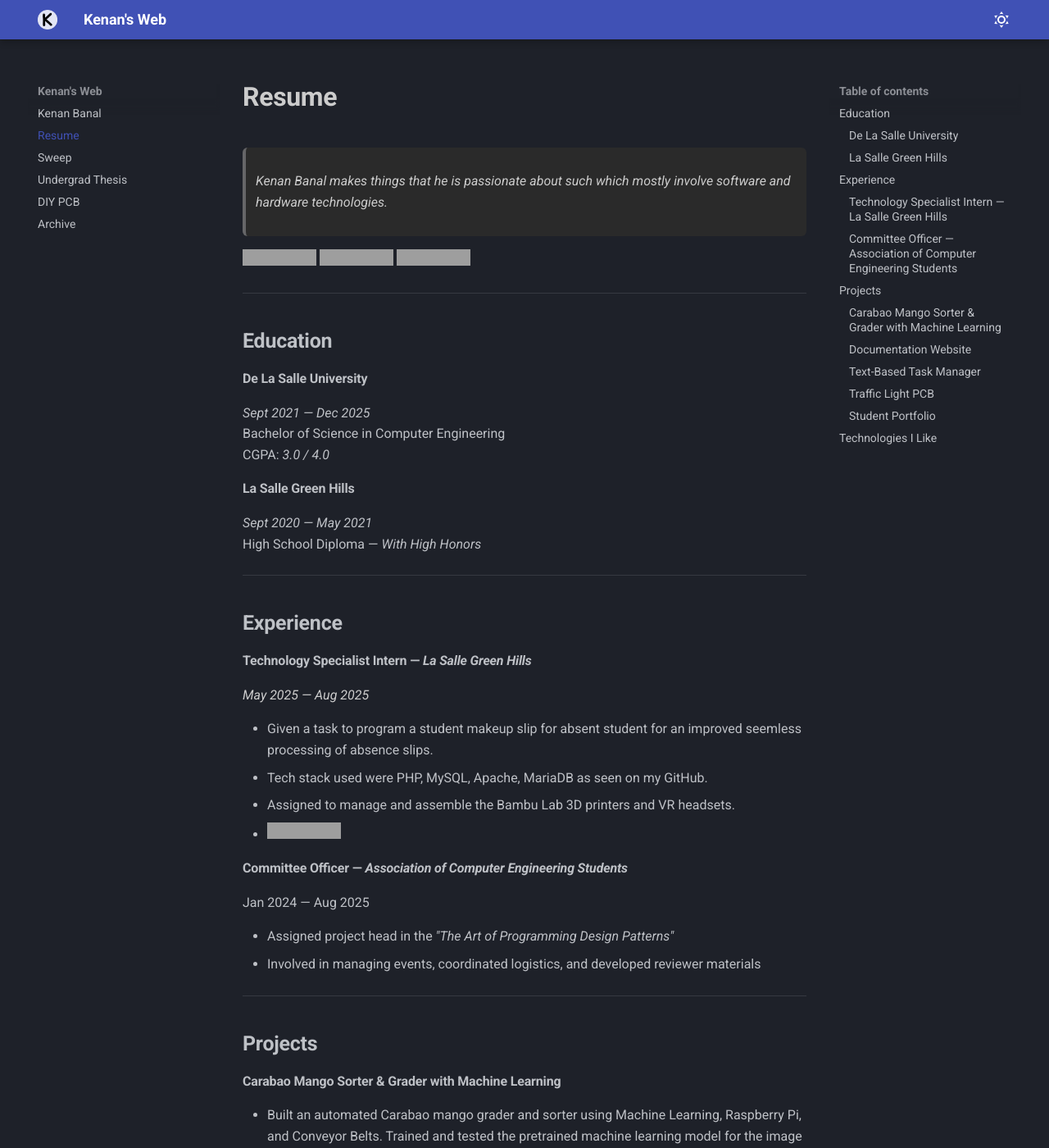
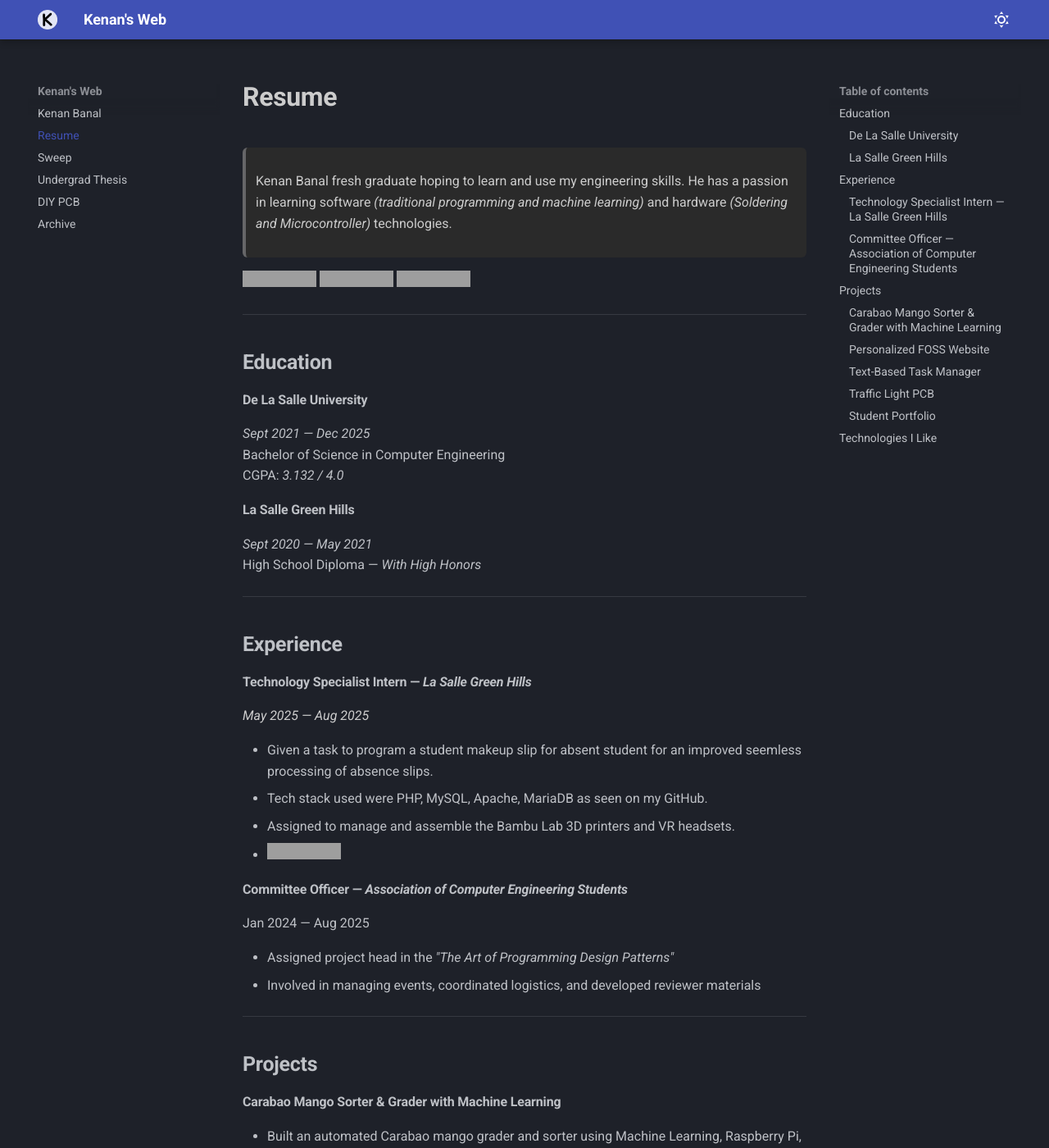
Before and after one commit to kenaniscoding/kenaniscoding.github.io, an MkDocs documentation site: the page built from docs/Resume.md, in a window 1280 px wide and 1400 px high. Shown: the whole window at 82% size. Built offline with MkDocs 1.6.1 and Material for MkDocs 9.7.7, drawn with Linux system fonts in a browser that asks for light colours; some web fonts are replaced; some of the changed text lies outside the part shown; grey boxes are pictures that could not be loaded.

Commit message:
changed the resume details

```diff
--- a/docs/Resume.md
+++ b/docs/Resume.md
@@ -1,5 +1,5 @@
 #  **Resume**
-> _Kenan Banal makes things that he is passionate about such which mostly involve software and hardware technologies._
+> Kenan Banal  fresh graduate hoping to learn and use my engineering skills. He has a passion in learning software _(traditional programming and machine learning)_ and hardware _(Soldering and Microcontroller)_ technologies.
 
 [![Email](https://img.shields.io/badge/Email-D14836?style=for-the-badge&logo=gmail&logoColor=white)](mailto:banalkenan@gmail.com)
 [![LinkedIn](https://img.shields.io/badge/LinkedIn-0077B5?style=for-the-badge&logo=linkedin&logoColor=white)](https://www.linkedin.com/in/kenan-banal-1392472a9/)
@@ -12,7 +12,7 @@
 #### **De La Salle University**
 *Sept 2021 — Dec 2025*
 Bachelor of Science in Computer Engineering
-CGPA: *3.0 / 4.0*
+CGPA: *3.132 / 4.0*
 
 #### **La Salle Green Hills**
 *Sept 2020 — May 2021*
@@ -43,9 +43,9 @@
 - Built an automated Carabao mango grader and sorter using Machine Learning, Raspberry Pi, and Conveyor Belts. Trained and tested the pretrained machine learning model for the image acquisition system
 - [![GitHub](https://img.shields.io/badge/GitHub-181717?style=flat&logo=github&logoColor=white)](https://github.com/kenaniscoding/thesisLaTeX)
 
-#### **Documentation Website**
-- Created a static documentation website containing my resume and other necessary information to compile all my projects.
-- Code with `Material for MkDocs`
+#### **Personalized FOSS Website**
+- Created my own FOSS _(Free and Open Source)_ personal website with features such as quick search, video feed, and comment section.
+- Code with `Material for MkDocs`  and `Giscus`
 - [![GitHub](https://img.shields.io/badge/GitHub-181717?style=flat&logo=github&logoColor=white)](https://github.com/kenaniscoding/mkdocs-resume)
 
 #### **Text-Based Task Manager**
```
Also changed, not shown: other parts of docs/Resume.md (+1 -1 lines).
